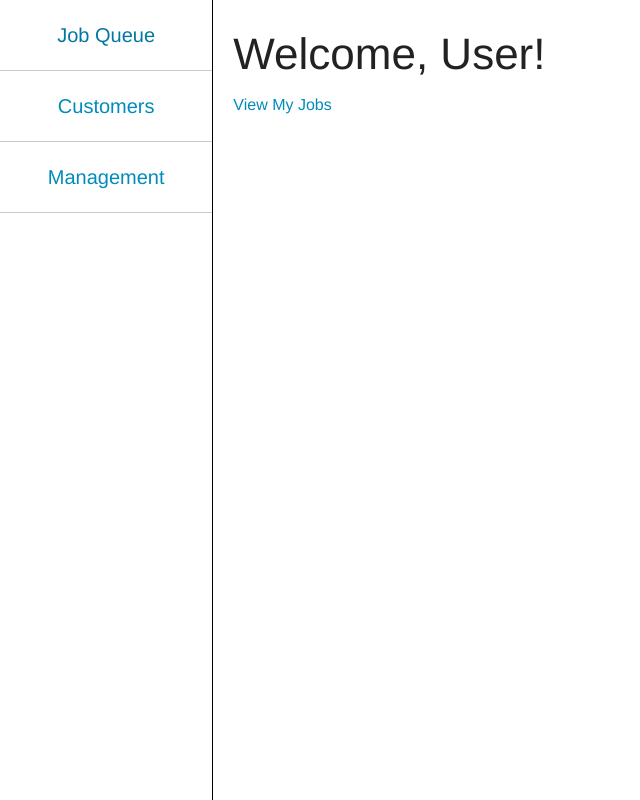
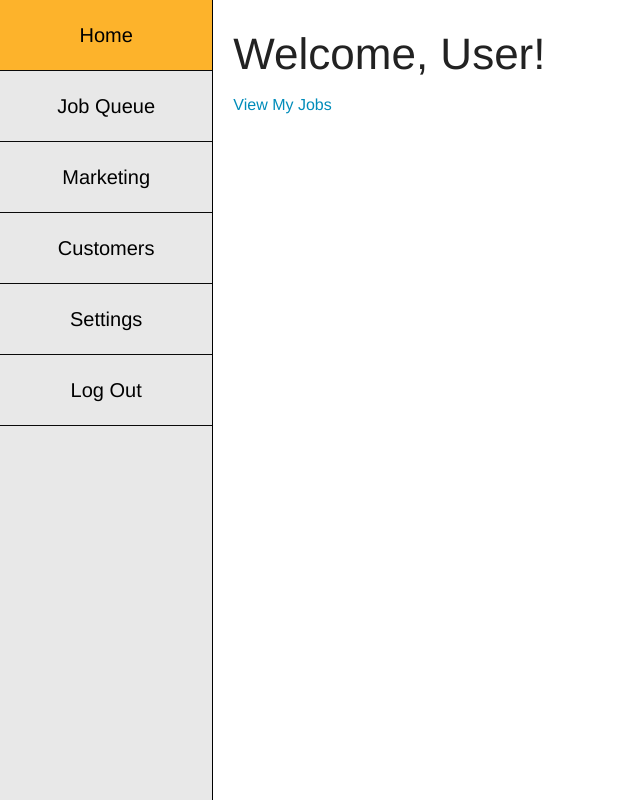
Before and after one commit to yizzity/TUPSS-Print, a website: page app/index.html in a window 1280 px wide. Shown: the whole page, without its empty margins (0-640 px from the left). Drawn offline with nearby package versions, Linux system fonts and the light colour scheme.

Commit message:
Added color and addition links to nav

```diff
--- a/app/css/main.css
+++ b/app/css/main.css
@@ -15,13 +15,19 @@
   height: 100vh;
   float: left;
   text-align: center;
+  background: #E8E8E8;
 }
 
 .nav-bar a{
   font-size: 20px;
   padding: 20px;
-  border-bottom: 1px #cacaca solid;
+  border-bottom: 1px #0a0a0a solid;
   display: block;
+  color: #000;
+}
+
+.nav-bar .nav-link:first-child{
+  background: #FDB32B;
 }
 
 .ui-container{
--- a/app/index.html
+++ b/app/index.html
@@ -13,7 +13,15 @@
     <div class="nav-bar large-2 medium-4 small-6">
 
       <div class="small-12 nav-link">
+        <a href="#/">Home</a>
+      </div>
+
+      <div class="small-12 nav-link">
         <a href="#/jobs">Job Queue</a>
+      </div>
+
+      <div class="small-12 nav-link">
+        <a href="#/marketing">Marketing</a>
       </div>
 
       <div class="small-12 nav-link">
@@ -21,7 +29,11 @@
       </div>
 
       <div class="small-12 nav-link">
-        <a href="#/management">Management</a>
+        <a href="#/settings">Settings</a>
+      </div>
+
+      <div class="small-12 nav-link">
+        <a href="#/">Log Out</a>
       </div>
 
     </div>
```
